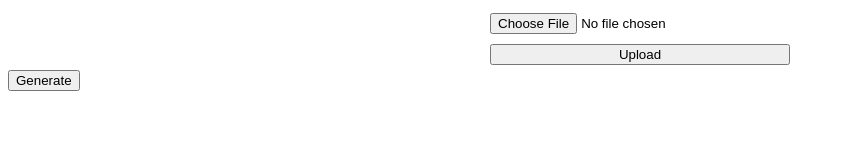
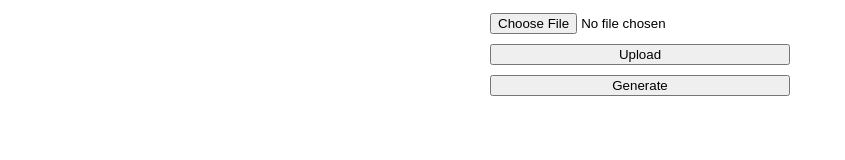
Before and after one commit to arrenca/final-project, a plain HTML site: page front/index.html in a window 1280 px wide. Shown: the whole page, without its empty margins (0-845 px from the left). Drawn offline with Linux system fonts and the light colour scheme.

Commit message:
Update index.html

```diff
--- a/front/index.html
+++ b/front/index.html
@@ -16,15 +16,13 @@
     <button type="submit">Upload</button>
   </form>
 
-<!-- <form id="generateForm">
+  <form id="generateForm">
    <button type="button" id="generateBtn">Generate</button>
-</form>-->
-  <button type="button" id="generateBtn">Generate</button>
+  </form>
+
   <div id="articleContainer"></div>
 
   <script src="index.js"></script>
 
-  <script src="combined_codes.js"></script>
-
 </body>
 </html>
```
